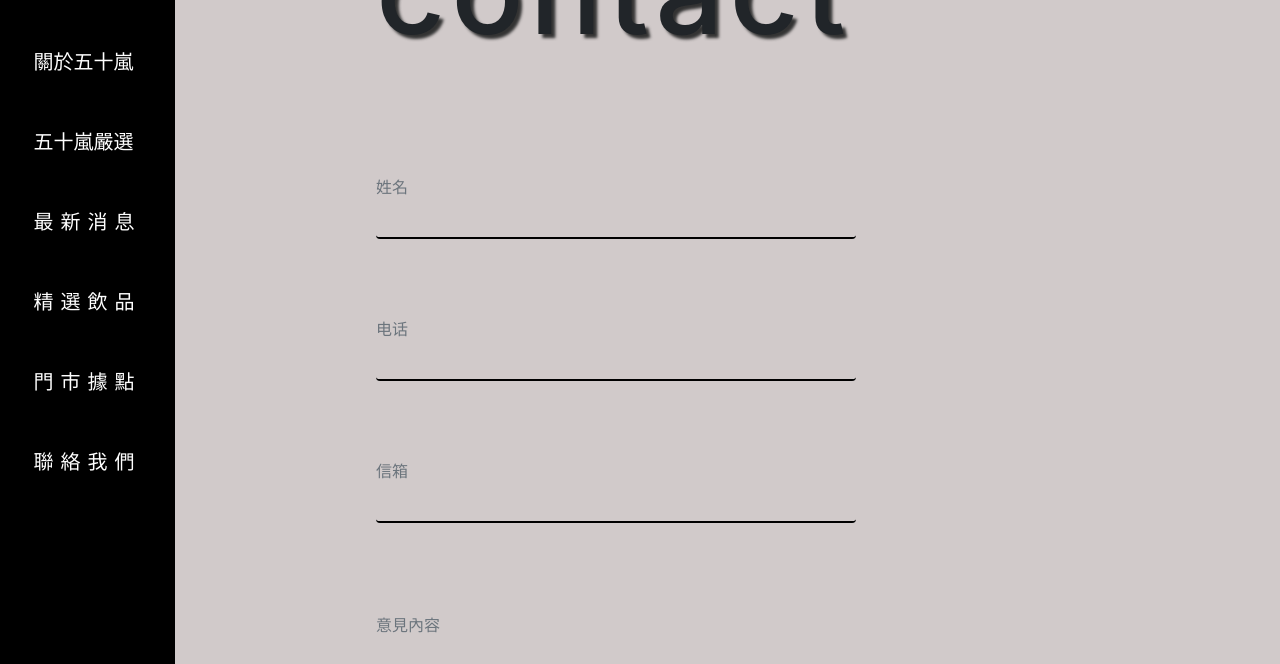
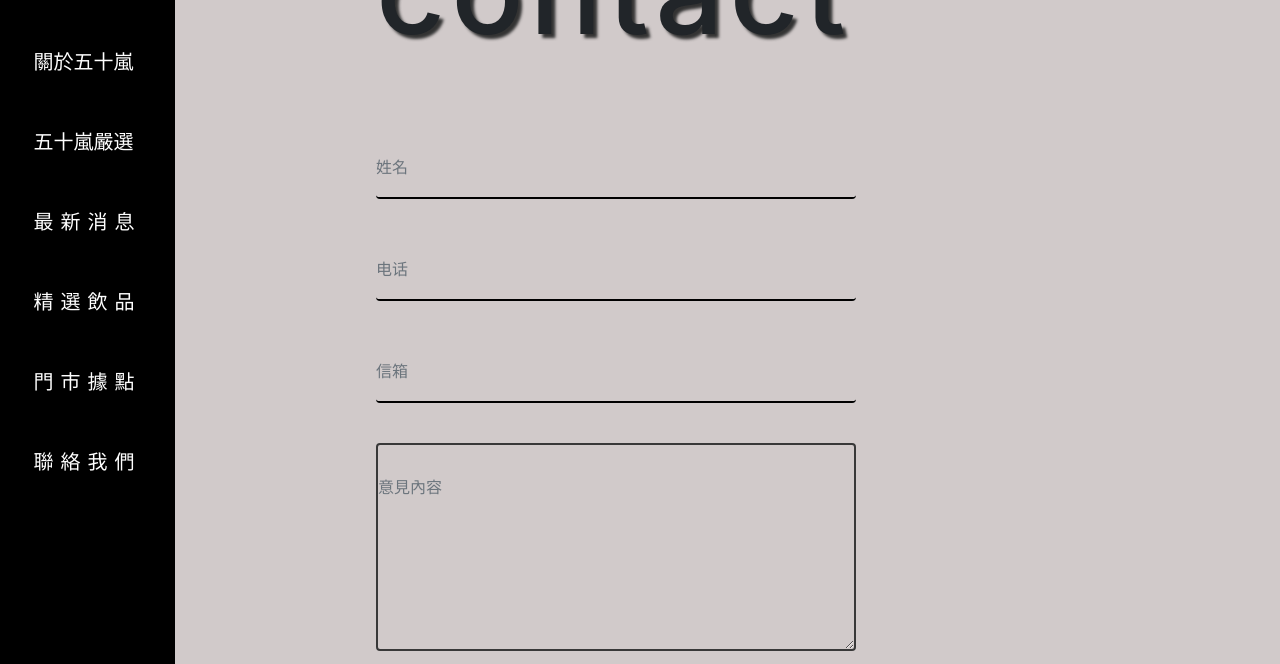
Before and after one commit to mickpol850315/pamhsu.github.io, a plain HTML site: page IcbtTeam/contact.html in a window 1280 px wide. Shown: the part 112-776 px from the top of the page. Drawn offline with nearby package versions, Linux system fonts and the light colour scheme.

Commit message:
contact 修改

```diff
--- a/IcbtTeam/contact.html
+++ b/IcbtTeam/contact.html
@@ -62,7 +62,7 @@
                     </div>
                     <div class="form-group">
                         <label for="exampleFormControlTextarea1"></label>
-                        <textarea class="form-control" id="exampleFormControlTextarea1" rows="6"
+                        <textarea class="form-control textarea_border" id="exampleFormControlTextarea1" rows="6"
                             placeholder="意見內容"></textarea>
                     </div>
                     <div class="btn_box">
--- a/IcbtTeam/contact.scss
+++ b/IcbtTeam/contact.scss
@@ -22,8 +22,11 @@
             .form-control{
                 border: none;
                 border-bottom: 2px solid rgb(0, 0, 0);
-                padding: 50px 0;
+                padding: 30px 0;
                 background-color: unset;
+            }
+            .textarea_border{
+                border: 2px solid rgb(56, 56, 56);
             }
         }
     }
```
Also changed, not shown: IcbtTeam/contact.css, 1 other file.
